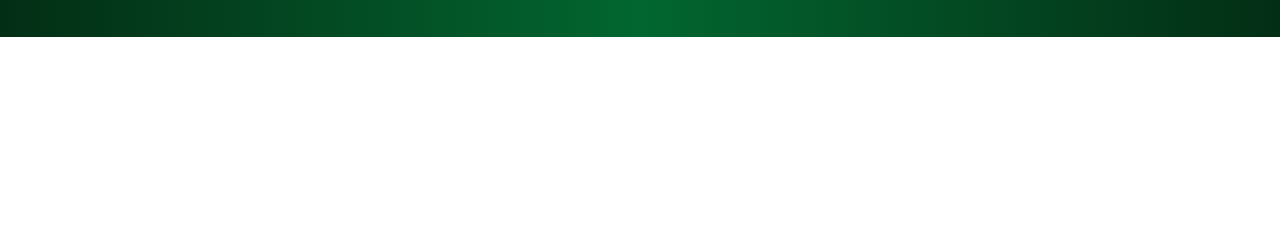
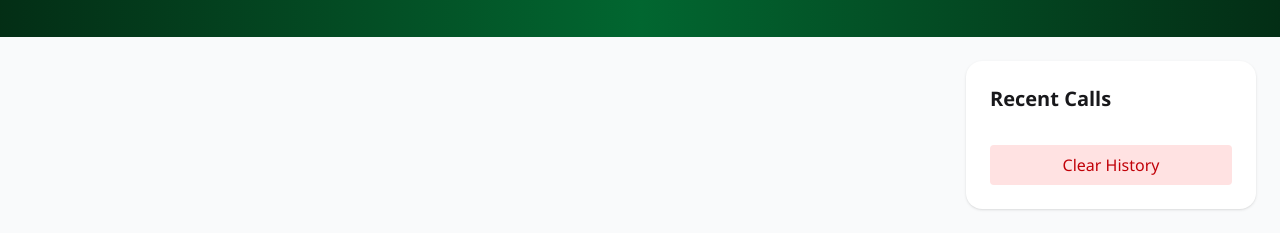
Before and after one commit to zobaer29/B12-A5-Emergency-Hotline, a plain HTML site: page index.html in a window 1280 px wide. Shown: the part 267-516 px from the top of the page. Drawn offline with nearby package versions, Linux system fonts and the light colour scheme.

Commit message:
layout and call history

```diff
--- a/index.html
+++ b/index.html
@@ -70,4 +70,23 @@
     </div>
     <!-- banner end  -->
   </header>
-  </html>
+
+  <main class="p-4 sm:p-6 grid grid-cols-1 lg:grid-cols-4 gap-4 sm:gap-6 max-w-7xl mx-auto">
+    <!-- Cards Section -->
+    <section id="cards" class="lg:col-span-3 grid grid-cols-1 md:grid-cols-2 gap-4 sm:gap-6">
+      <!-- Cards will be generated dynamically -->
+    </section>
+
+    <!-- History Section -->
+    <aside class="lg:col-span-1">
+      <div class="bg-white rounded-2xl shadow p-4 sm:p-6 sticky top-6">
+        <h2 class="font-bold text-lg sm:text-xl mb-4">Recent Calls</h2>
+        <ul id="historyList" class="space-y-2 max-h-96 overflow-y-auto text-sm sm:text-base">
+          <!-- History items will be added here -->
+        </ul>
+        <button id="clearHistory" class="mt-4 w-full bg-red-100 hover:bg-red-200 text-red-700 py-2 rounded">
+          Clear History
+        </button>
+      </div>
+    </aside>
+  </main>
```
